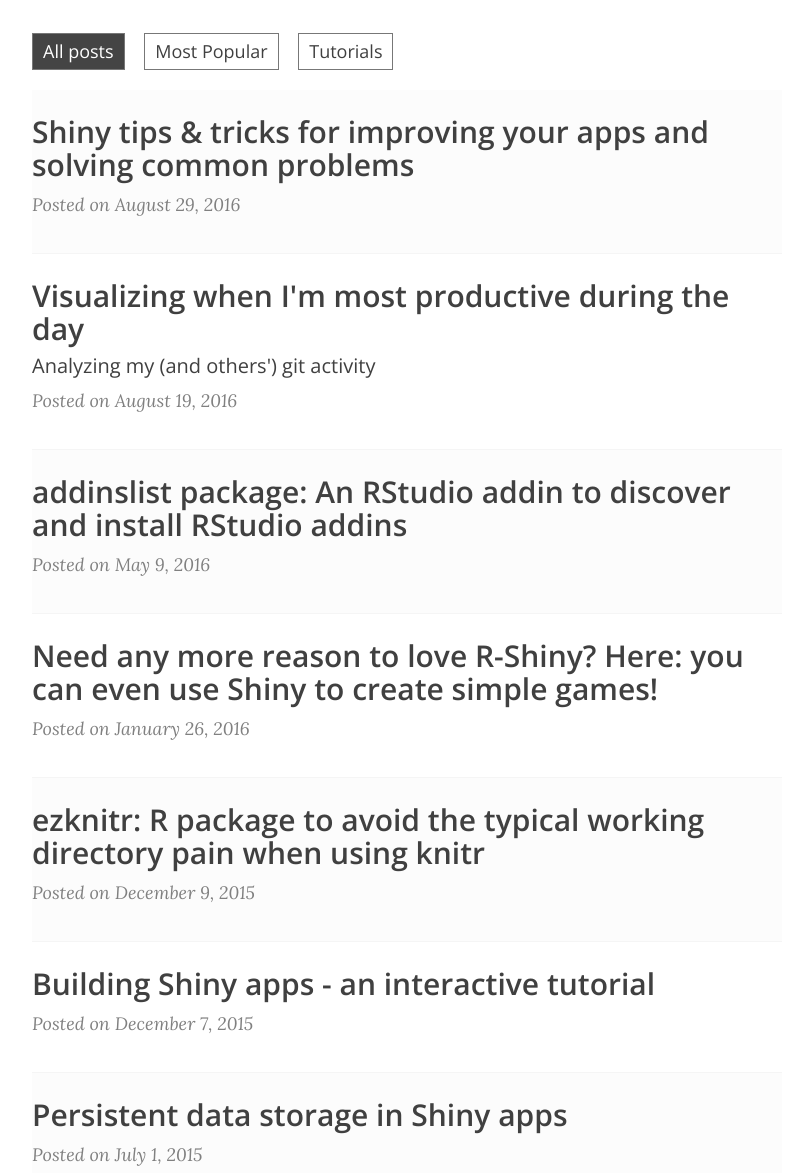
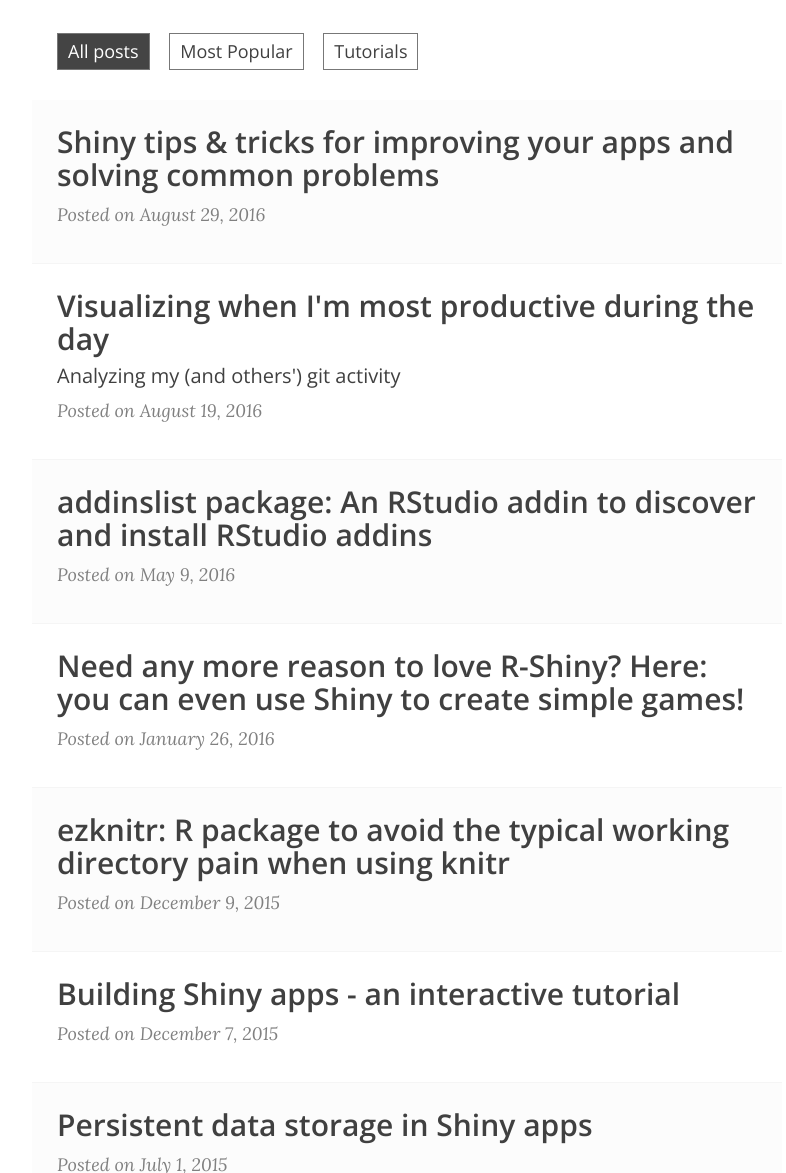
Before and after one commit to daattali/daattali.github.io, a Jekyll site: the page built from index.html, in a window 1280 px wide and 1400 px high, scrolled down 318 px. Shown: the part 227-1400 px from the top of the window, without its empty margins (233-1019 px from the left). Built offline with Jekyll 4.4.1, drawn with Linux system fonts in a browser that asks for light colours; nearby versions of some CDN libraries; the list of posts is cut into pages by our own code.

Commit message:
Update index.css

```diff
--- a/css/index.css
+++ b/css/index.css
@@ -14,7 +14,7 @@
 .list-filters {
   font-family: 'Open Sans', 'Helvetica Neue', Helvetica, Arial, sans-serif;
   font-size: 18px;
-  margin-bottom: 20px;
+  margin: 0 25px 30px;
 }
 
 .list-filters .list-filter  {
@@ -42,13 +42,13 @@
 }
 
 .post-preview {
-  padding: 15px 0;
+  padding: 15px;
   border-bottom: 1px solid #f5f5f5;
 }
 
 @media only screen and (min-width: 768px) {
   .post-preview {
-    padding: 25px 0;
+    padding: 25px;
   }
 }
 
```
